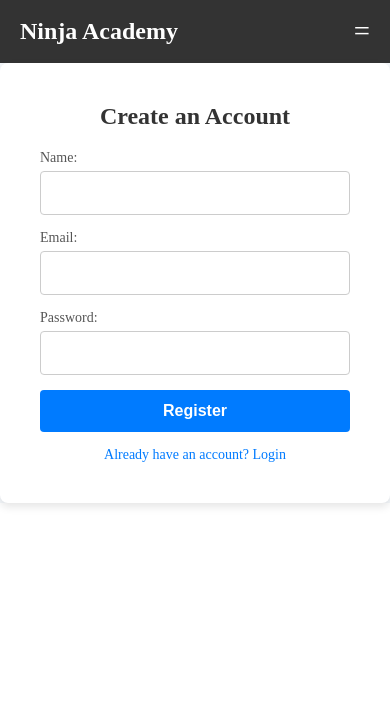
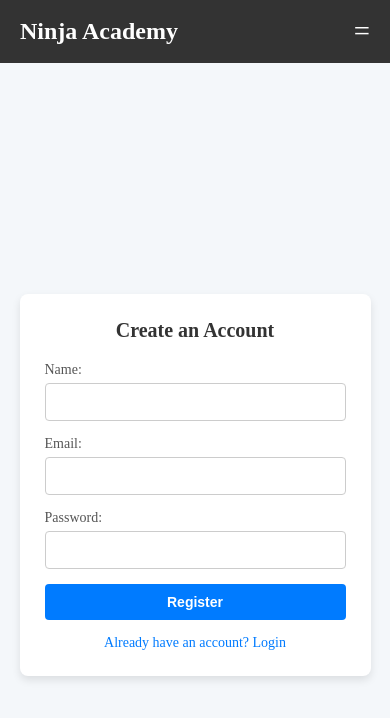
Before and after one commit to itsuj/coursesforclient, a React (Create React App) app: page /registration in a window 390 px wide. Shown: the top 718 px of the page. Built offline with nearby package versions, Linux system fonts and the light colour scheme; no server answers.

Commit message:
improvement to some design

```diff
--- a/src/App.css
+++ b/src/App.css
@@ -2,4 +2,8 @@
   padding: 0;
   margin: 0;
   box-sizing: border-box;
+
 }
+body {
+  background-color: rgb(205, 195, 195);
+}
--- a/src/pages/Contact.css
+++ b/src/pages/Contact.css
@@ -8,10 +8,32 @@
   border-radius: 8px;
 }
 
+/* Responsive for Tablets */
+@media (max-width: 1024px) {
+  .container {
+    width: 70%;
+  }
+}
+
+/* Responsive for Mobile */
+@media (max-width: 768px) {
+  .container {
+    width: 90%;
+    padding: 15px;
+  }
+}
+
 .sectionTitle {
   font-size: 24px;
   margin-bottom: 15px;
   color: #333;
+}
+
+/* Adjust font size for smaller screens */
+@media (max-width: 768px) {
+  .sectionTitle {
+    font-size: 20px;
+  }
 }
 
 .formGroup {
@@ -24,6 +46,14 @@
   border: 1px solid #ccc;
   border-radius: 5px;
   font-size: 16px;
+}
+
+/* Make inputs larger for mobile users */
+@media (max-width: 768px) {
+  input, textarea {
+    font-size: 14px;
+    padding: 8px;
+  }
 }
 
 textarea {
@@ -39,6 +69,15 @@
   border-radius: 5px;
   cursor: pointer;
   font-size: 16px;
+  transition: background 0.3s ease;
+}
+
+/* Adjust button padding for smaller screens */
+@media (max-width: 768px) {
+  .btn {
+    font-size: 14px;
+    padding: 8px 12px;
+  }
 }
 
 .btn:hover {
--- a/src/pages/Home.css
+++ b/src/pages/Home.css
@@ -11,7 +11,7 @@
   .home-title {
     font-size: 3rem;
     text-align: center;
-    color: #333;
+    color: #683636;
     font-family: Impact, Haettenschweiler, 'Arial Narrow Bold', sans-serif;
     margin-bottom: 30px;
     font-weight: 300;
--- a/src/pages/Login.css
+++ b/src/pages/Login.css
@@ -17,12 +17,34 @@
   box-shadow: 0 4px 8px rgba(0, 0, 0, 0.1);
 }
 
+/* Responsive for Tablets */
+@media (max-width: 1024px) {
+  .login-wrapper {
+    width: 50%;
+  }
+}
+
+/* Responsive for Mobile */
+@media (max-width: 768px) {
+  .login-wrapper {
+    width: 80%;
+    padding: 15px;
+  }
+}
+
 /* Title for the login form */
 .login-title {
   font-size: 28px;
   font-weight: 600;
   margin-bottom: 20px;
   text-align: center;
+}
+
+/* Adjust font size for smaller screens */
+@media (max-width: 768px) {
+  .login-title {
+    font-size: 22px;
+  }
 }
 
 /* Label style for the input fields */
@@ -42,6 +64,14 @@
   font-size: 16px;
 }
 
+/* Make inputs larger for mobile users */
+@media (max-width: 768px) {
+  .login-input {
+    font-size: 14px;
+    padding: 8px;
+  }
+}
+
 /* Button style */
 .login-button {
   width: 100%;
@@ -53,6 +83,14 @@
   font-size: 16px;
   cursor: pointer;
   transition: background-color 0.3s ease;
+}
+
+/* Adjust button padding for smaller screens */
+@media (max-width: 768px) {
+  .login-button {
+    font-size: 14px;
+    padding: 10px;
+  }
 }
 
 .login-button:hover {
@@ -71,6 +109,8 @@
 .login-register-link:hover {
   text-decoration: underline;
 }
+
+/* Error message styling */
 .error-message {
   color: red;
   font-size: 14px;
--- a/src/pages/Registration.css
+++ b/src/pages/Registration.css
@@ -1,13 +1,10 @@
 /* General styles */
-
-
-
 .registration-container {
   display: flex;
   justify-content: center;
   align-items: center;
   width: 100%;
-    height: 100%;
+  height: 100vh;
   background-color: #f4f7fa;
 }
 
@@ -20,6 +17,23 @@
   width: 100%;
 }
 
+/* Responsive for Tablets */
+@media (max-width: 1024px) {
+  .registration-wrapper {
+    max-width: 350px;
+    padding: 30px;
+  }
+}
+
+/* Responsive for Mobile */
+@media (max-width: 768px) {
+  .registration-wrapper {
+    max-width: 90%;
+    padding: 25px;
+  }
+}
+
+/* Title */
 .registration-title {
   font-size: 24px;
   font-weight: 600;
@@ -28,6 +42,14 @@
   color: #333;
 }
 
+/* Adjust font size for smaller screens */
+@media (max-width: 768px) {
+  .registration-title {
+    font-size: 20px;
+  }
+}
+
+/* Label */
 .registration-label {
   display: block;
   font-size: 14px;
@@ -36,6 +58,7 @@
   color: #555;
 }
 
+/* Input field */
 .registration-input {
   width: 100%;
   padding: 12px;
@@ -47,10 +70,19 @@
   transition: border-color 0.3s ease;
 }
 
+/* Adjust input size for mobile */
+@media (max-width: 768px) {
+  .registration-input {
+    font-size: 14px;
+    padding: 10px;
+  }
+}
+
 .registration-input:focus {
   border-color: #007bff;
 }
 
+/* Button */
 .registration-button {
   width: 100%;
   padding: 12px;
@@ -64,10 +96,19 @@
   transition: background-color 0.3s ease;
 }
 
+/* Adjust button padding for smaller screens */
+@media (max-width: 768px) {
+  .registration-button {
+    font-size: 14px;
+    padding: 10px;
+  }
+}
+
 .registration-button:hover {
   background-color: #0056b3;
 }
 
+/* Login link */
 .registration-login-link {
   display: block;
   text-align: center;
@@ -81,6 +122,7 @@
   text-decoration: underline;
 }
 
+/* Error message */
 .error-message {
   background-color: #f8d7da;
   color: #721c24;
@@ -90,3 +132,11 @@
   font-size: 14px;
   text-align: center;
 }
+
+/* Adjust error message size for mobile */
+@media (max-width: 768px) {
+  .error-message {
+    font-size: 13px;
+    padding: 8px;
+  }
+}
```
Lines whose indentation alone changed are shown as unchanged.
